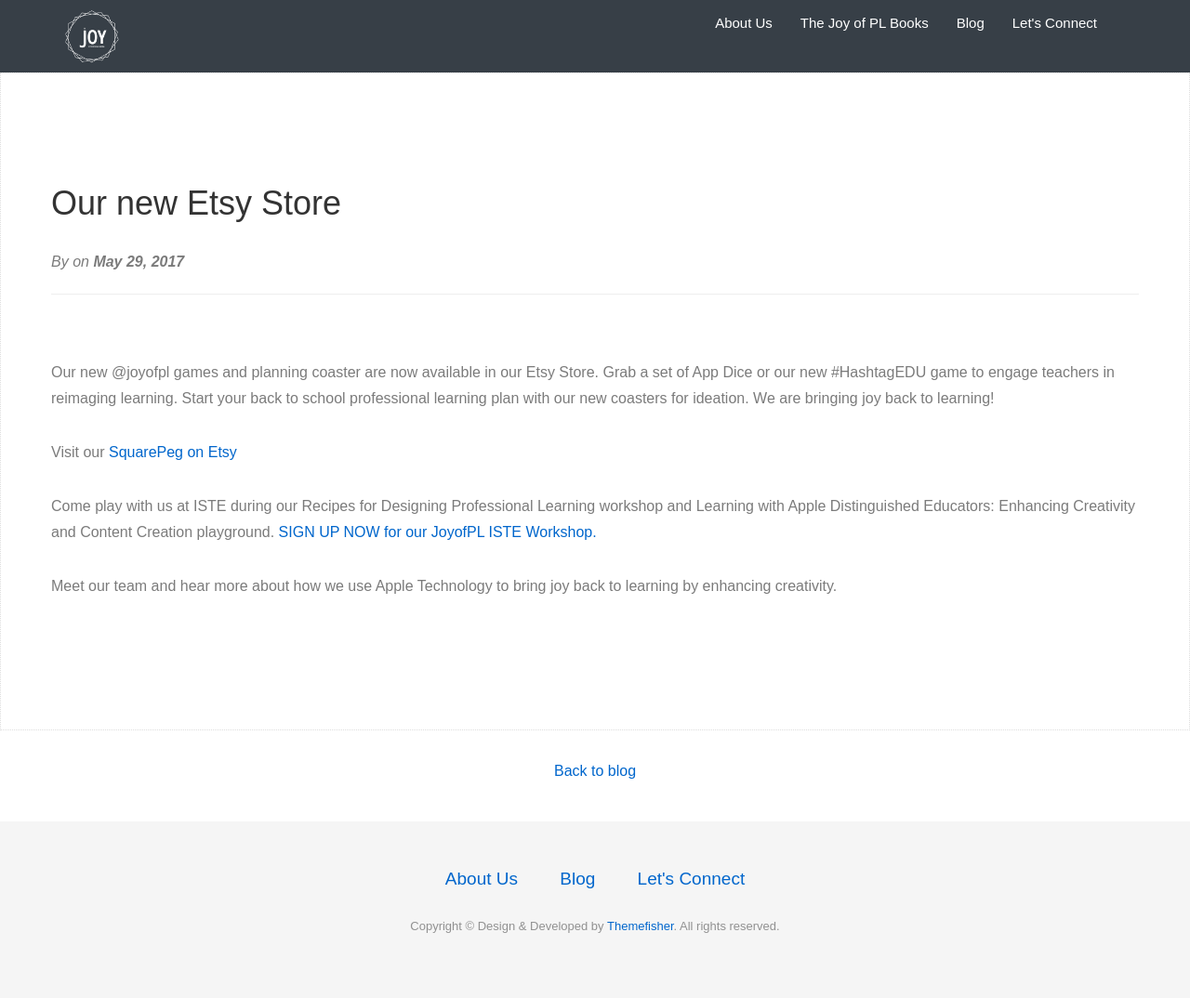
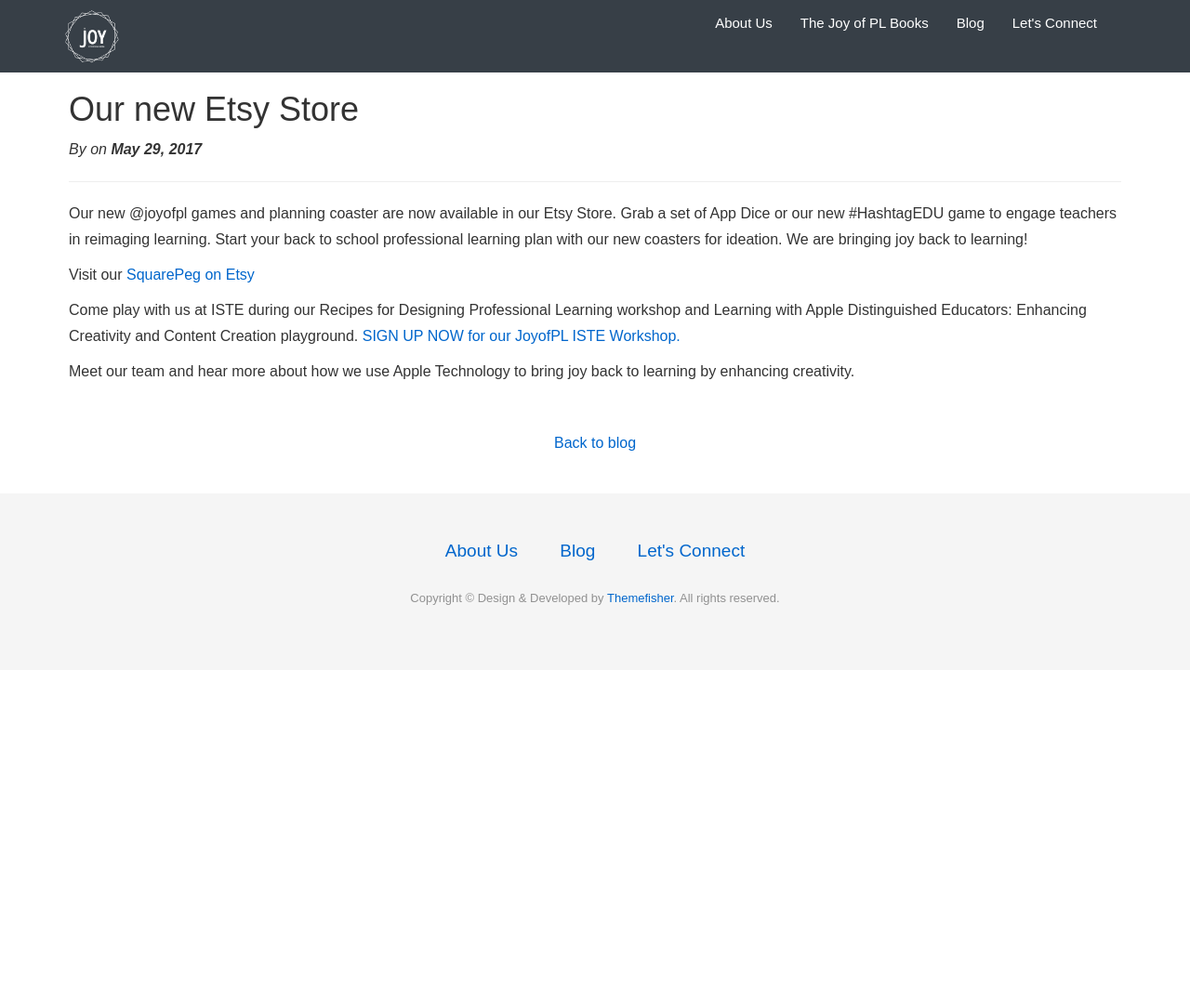
Before and after one commit to meesterkurt/joyofprofessionallearning, a Jekyll site: the page built from _posts/2017-05-29-joyofpl-on-etsy.markdown, in a window 1280 px wide. Shown: the whole page at 93% size. Built offline with Jekyll 4.4.1, drawn with Linux system fonts in a browser that asks for light colours; nearby versions of some CDN libraries; after the commit the page ends 900 px from its top, so only the background shows below that.

Commit message:
Update post.html

```diff
--- a/_layouts/post.html
+++ b/_layouts/post.html
@@ -4,11 +4,11 @@
 
 <div class="post">
   <!-- Wrapper Start -->
-  <section id="intro" style="border: 1px dotted #ddd;">
+  <section>
     <div class="container">
       <div class="row">
         <div>
-          <div class="block">
+          <div class="block" style="margin:1em;">
             <h1>{{ page.title }}</h1>
             <div class="post-info-wrapper">
               <p class="italic">By <span class="bold">{{ page.author }}</span> on <span class="bold">{{ page.date | date: "%B %-d, %Y" }}</span></p>
```
